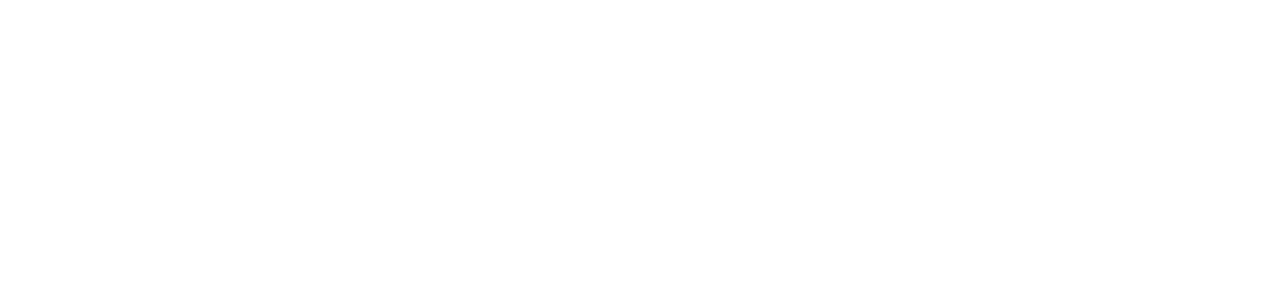
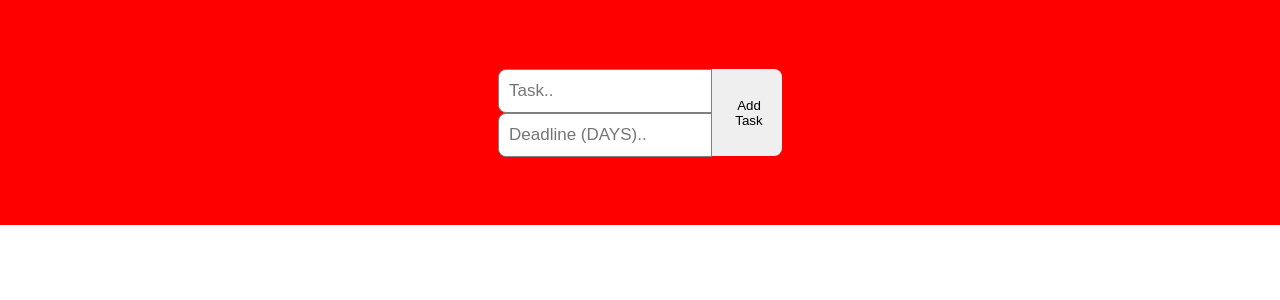
Before and after one commit to sangar3/Task-Tracker-app, a React (Create React App) app in the folder my-app/: page / in a window 1280 px wide. Shown: the top 300 px of the page. Built offline with nearby package versions, Linux system fonts and the light colour scheme.

Commit message:
front end added

```diff
--- a/my-app/public/index.html
+++ b/my-app/public/index.html
@@ -24,7 +24,7 @@
       work correctly both with client-side routing and a non-root public URL.
       Learn how to configure a non-root public URL by running `npm run build`.
     -->
-    <title>React App</title>
+    <title>To do App</title>
   </head>
   <body>
     <noscript>You need to enable JavaScript to run this app.</noscript>
--- /dev/null
+++ b/my-app/src/App.css
@@ -0,0 +1,95 @@
+.App{
+    display: flex;
+    align-items: center;
+    flex-direction: column;
+    width: 100%;
+    height: 100vh;
+    font-family: Arial, Helvetica, sans-serif;
+}
+
+
+body {
+    margin: 0%;
+    padding: 0%;
+}
+.header {
+    flex: 30%;
+    background-color: red;
+    width: 100%;
+    display: flex;
+    justify-content: center;
+    align-items: center;
+}
+
+.header .inputContainer{
+    display: flex;
+    flex-direction: column;
+}
+
+.header input {
+    width: 200px;
+    height: 40px;
+    border: none;
+    border-bottom-left-radius: 8px;
+    border-top-left-radius: 8px;
+    padding-left: 10px;
+    font-size: 17px;
+    border: 1px solid grey;
+}
+
+  .header button {
+    width: 70px;
+    height: 87px;
+    border: none;
+    border-bottom-right-radius: 8px;
+    border-top-right-radius: 8px;
+    padding-left: 10px;
+    cursor: pointer;
+}
+
+  .todoList {
+    flex: 70%;
+    width: 100%;
+    display: flex;
+    align-items: center;
+    padding-top: 50px;
+    flex-direction: column;
+  }
+
+  .task {
+    width: 500px;
+    height: 50px;
+    display: flex;
+    color: white;
+    margin: 15px;
+  }
+
+  .task .content {
+    flex: 80%;
+    height: 100%;
+    display: flex;
+    justify-content: center;
+    align-items: center;
+  }
+
+  .task .content span {
+    display: grid;
+    place-items: center;
+    border: 1px solid white;
+    width: 100%;
+    height: 100%;
+    font-size: 18px;
+    border-right: none;
+    background-color: tomato;
+  }
+
+  .task button {
+    flex: 20%;
+    height: 100%;
+    border: none;
+    background-color: lightseagreen;
+    border-top-right-radius: 8px;
+    border-bottom-right-radius: 8px;
+    color: white;
+    cursor: pointer;
+  }
--- a/my-app/src/App.tsx
+++ b/my-app/src/App.tsx
@@ -1,8 +1,25 @@
-import React from 'react';
+import React, {FC, useState} from 'react'; //add FC = functional component   type
+import "./App.css"
 
-function App() {
+// app is a functional component
+const App:FC = () =>  {
+
+
+
   return (
     <div className="App">
+
+      <div className="header">
+          <div className="inputContainer">
+            <input type="text" placeholder="Task.."></input>
+            <input type="number" placeholder="Deadline (DAYS).."></input>
+          </div>
+          <button>Add Task</button>
+      </div>
+
+      <div className="todoList">
+
+      </div>
 
     </div>
   );
```
